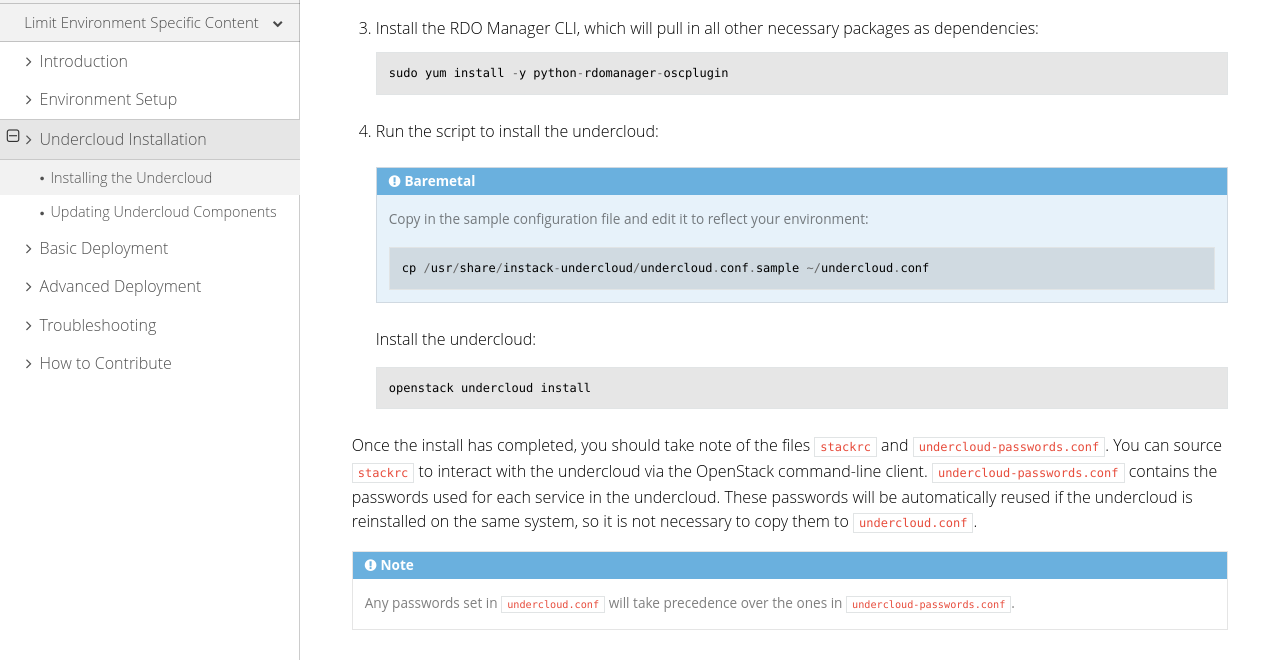
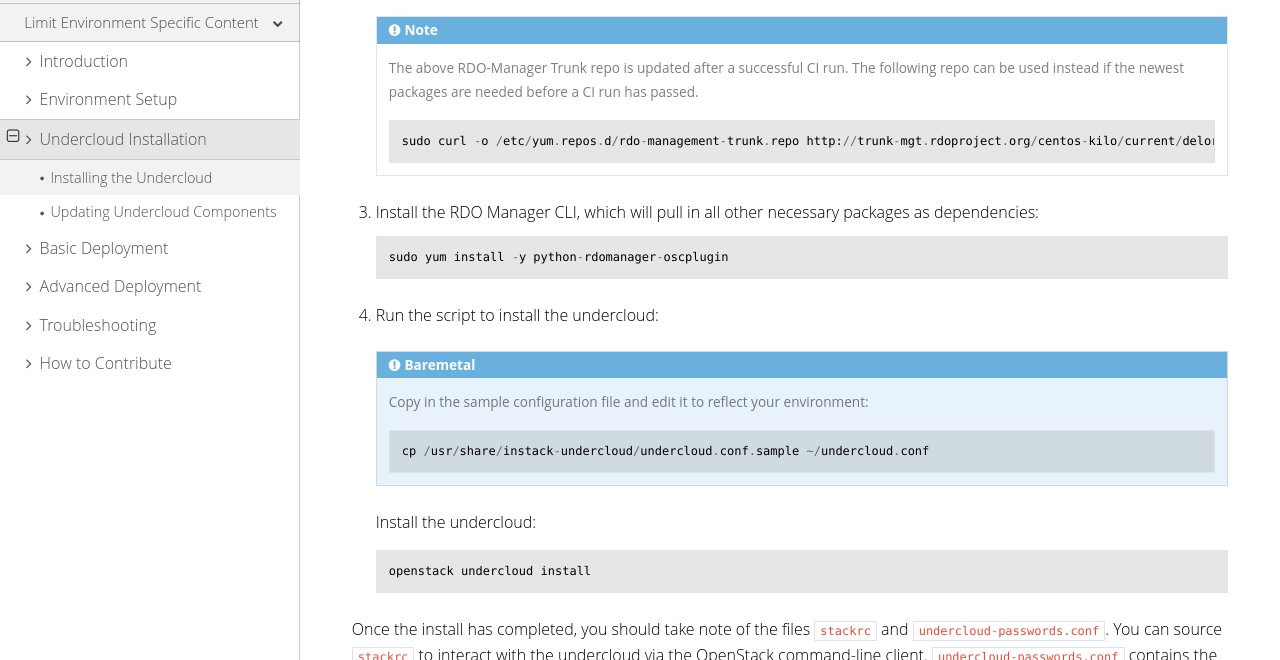
Before and after one commit to openstack-archive/instack-undercloud, a Sphinx documentation site: the page built from doc/source/installation/installing.rst, in a window 1280 px wide and 900 px high, scrolled down 946 px, cut to the strip 240-900 px from the top of the window. Built offline with Sphinx 7.4.7 and the Read the Docs theme 2.0.0, drawn with Linux system fonts in a browser that asks for light colours.

Commit message:
Document how to use the delorean-mgt current repo
Change-Id: Ib2cb0e3eb240404dd6fd73a71fee6482607316c7

```diff
--- a/doc/source/installation/installing.rst
+++ b/doc/source/installation/installing.rst
@@ -76,6 +76,13 @@
        # Enable RDO-Manager Trunk
        sudo curl -o /etc/yum.repos.d/rdo-management-trunk.repo http://trunk-mgt.rdoproject.org/centos-kilo/current-passed-ci/delorean-rdo-management.repo
 
+   .. note ::
+     The above RDO-Manager Trunk repo is updated after a successful CI run. The following repo can be used instead if the newest packages are needed before a CI run has passed.
+
+     ::
+
+       sudo curl -o /etc/yum.repos.d/rdo-management-trunk.repo http://trunk-mgt.rdoproject.org/centos-kilo/current/delorean-rdo-management.repo
+
 
 #. Install the RDO Manager CLI, which will pull in all other necessary packages as dependencies::
 
```
Also changed, not shown: doc/source/basic_deployment/basic_deployment.rst (+14 -7 lines), doc/source/environments/virtual.rst (+7 -0 lines).
